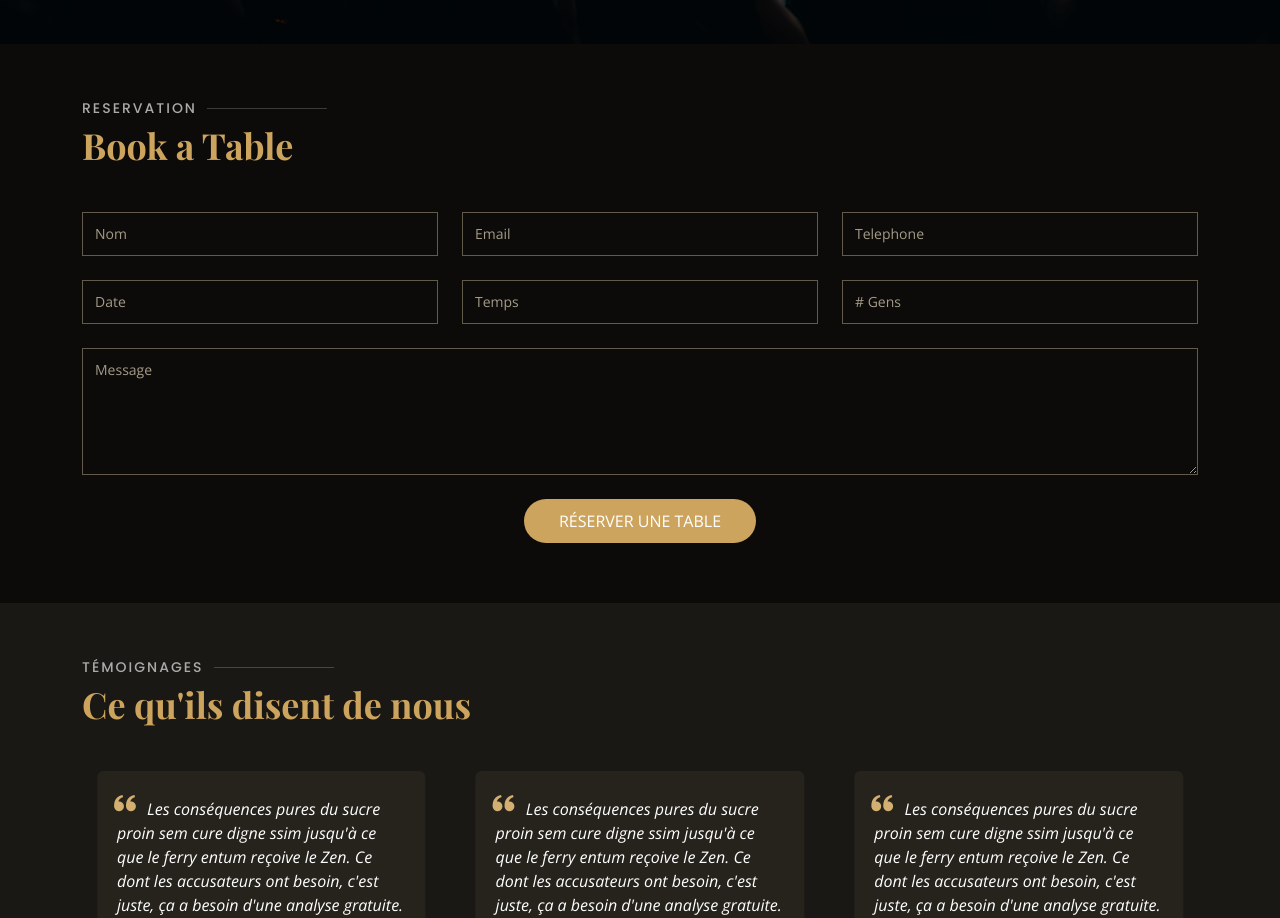
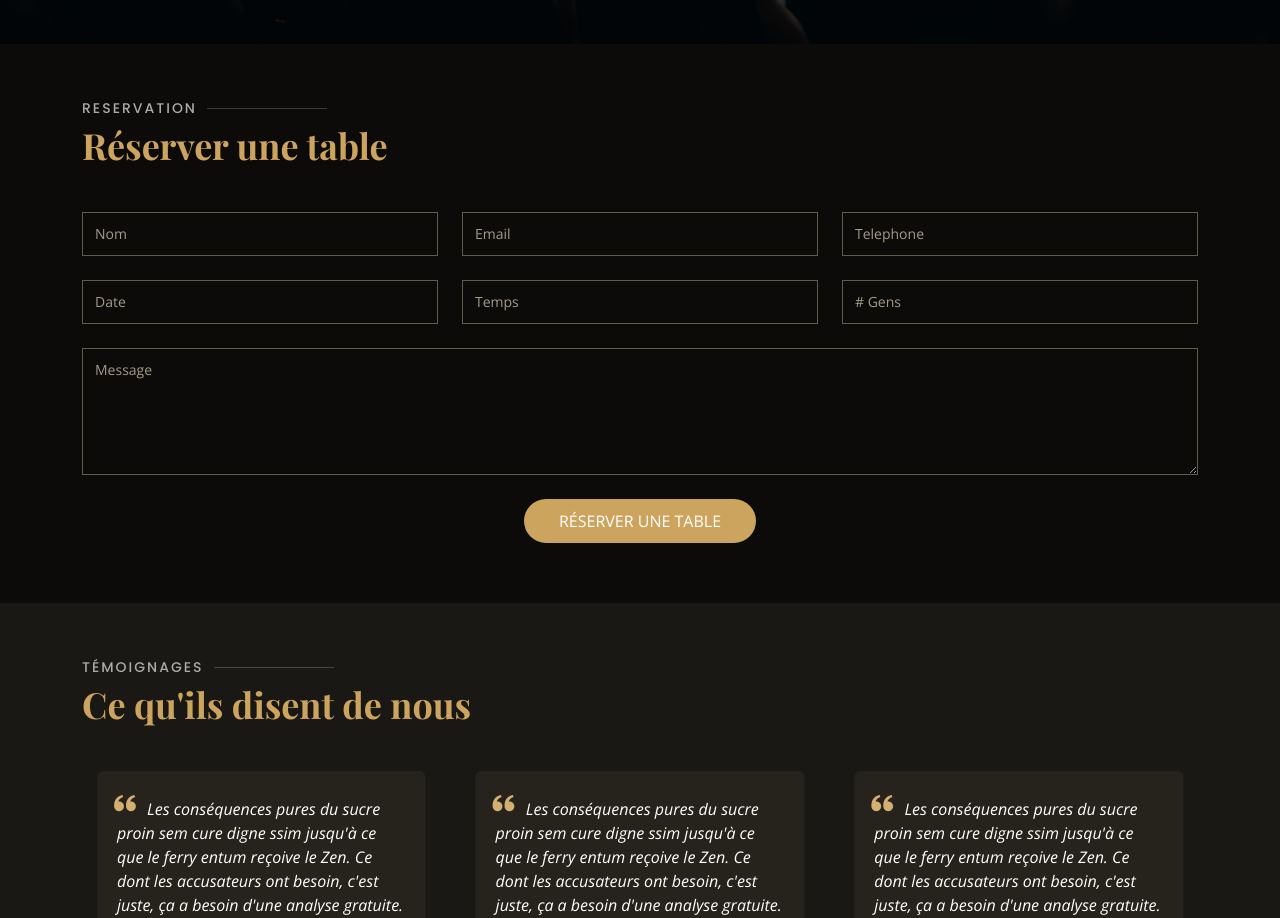
Before and after one commit to dmvisiondz/delice, a plain HTML site: page index.html in a window 1280 px wide. Shown: the part 3970-4888 px from the top of the page. Drawn offline with nearby package versions, Linux system fonts and the light colour scheme; files whose address does not match are found by name; a web font is replaced by a local one.

Commit message:
Update index.html

```diff
--- a/index.html
+++ b/index.html
@@ -508,7 +508,7 @@ Réserver une table</a>
 
         <div class="section-title">
           <h2>Reservation</h2>
-          <p>Book a Table</p>
+          <p>Réserver une table</p>
         </div>
 
         <form action="forms/book-a-table.php" method="post" role="form" class="php-email-form" data-aos="fade-up" data-aos-delay="100">
```
